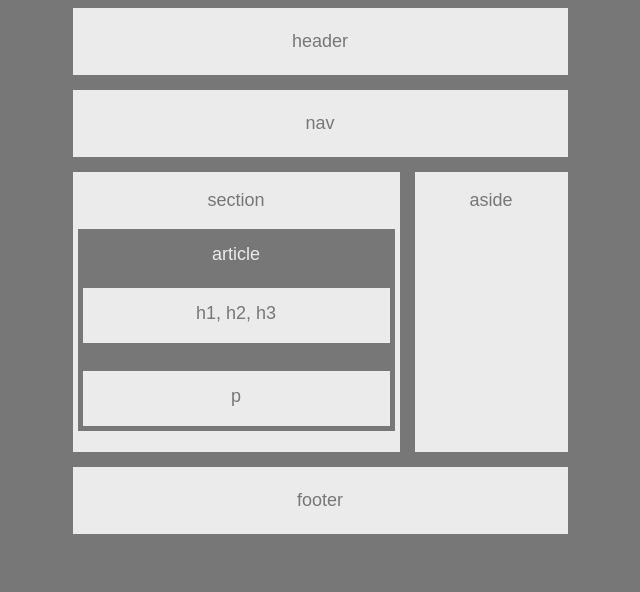
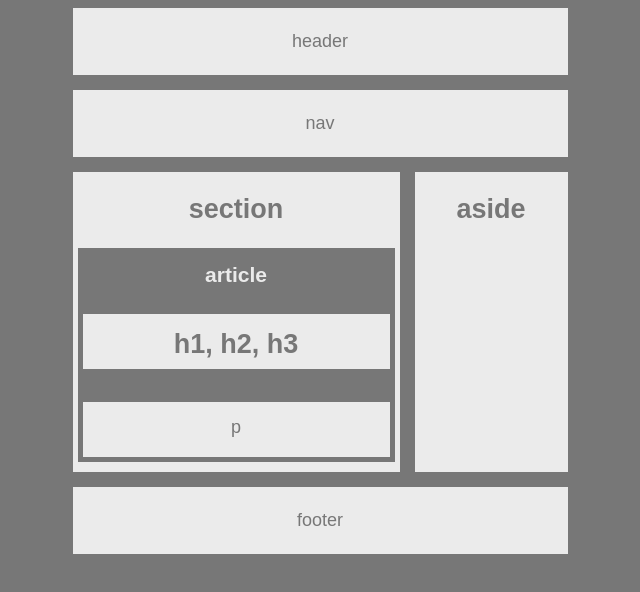
Before and after one commit to EpicureanHeron/HW-Wireframe, a plain HTML site: page index.html in a window 1280 px wide. Shown: the whole page, without its empty margins (168-808 px from the left). Drawn offline with Linux system fonts and the light colour scheme.

Commit message:
updated html to match requirements in homework. Playing around with css to not use borders to create distinct sections, but I think I should be able to use margins. Maybe there is a margin-color?

```diff
--- a/index.html
+++ b/index.html
@@ -8,9 +8,7 @@
     </head>
 
     <body>
-	<!-- <div class="sectionformatting">
-    removed this
-     -->
+
         <header class="sectionformatting">
            <p>header</p>
         </header>
@@ -18,24 +16,27 @@
         <nav class="sectionformatting">
             <p>nav</p>
         </nav>
+
         <div class="sectionformatting">
             <section>
-                <p>section</p>
+                <h1>section</h1>
                 <article id="article">
-                    <p class="flipped">article</p>
+                    <h1 class="flipped">article</h1>
                         <!--not sure if this is correct, check the instructions-->
-                        <p class="flippedback">h1, h2, h3</p>
+                        <h2 class="flippedback">h1, h2, h3</h2>
                         <p class="flippedback">p</p>
                 </article>
             </section>
 
             <aside>
-                <p>aside</p>
+                <h1>aside</h1>
             </aside>
         </div>
+
         <footer class="sectionformatting">
            <p> footer </p>
         </footer>
+
         </div>
     </body>
 
--- a/style.css
+++ b/style.css
@@ -9,22 +9,13 @@ body {
 .sectionformatting {
     background: #ebebeb;
     text-align: center;
-    /*the below code tosses the element in the center. Updated it from margin: auto to both left and right in hopes to have some control over the top and bottom margins */
-    /*margin: auto;
-   margin-left: auto;
-    margin-right: auto;*/
     width: 495px;
 	margin-left: 232.5px;
-
-    /* current issue: margins! because I am using this margin/width hack to center everything on the page, I
-    cannot add margins to anything. Padding doesn't seem to do the trick, it needs to be margins I think.
-    I have tried to use the above margin-left and margin-right instead of the margin auto (which I assume does top, left, right, and bottom"
-    but the nested article spills out of the bottom and over the footer */
-
 }
 
 
 header {
+	/* all of my dark lines are from borders, is there a way to get margin or padding to do this ? It would probably be margin, can I set margin color? */
 	border-bottom: 15px solid #777 ;
 	padding-bottom: 5px;
 	padding-top: 5px;
@@ -42,7 +33,7 @@ section {
       should have all of formatting it needs */
    width: 327px;
    float: left;
-   height: 280px;
+   height: 300px;
    background: #ebebeb;
    border-right: 15px solid #777;
 }
@@ -50,7 +41,7 @@ section {
 aside {
     width: 153px;
     float: left;
-    height: 280px;
+    height: 300px;
 	background: #ebebeb;
 }
 
@@ -68,7 +59,6 @@ footer {
     background-color: #777;
 	color: #ebebeb;
 	margin: 5px;
-
 
 }
 
```
Lines whose indentation alone changed are shown as unchanged.
